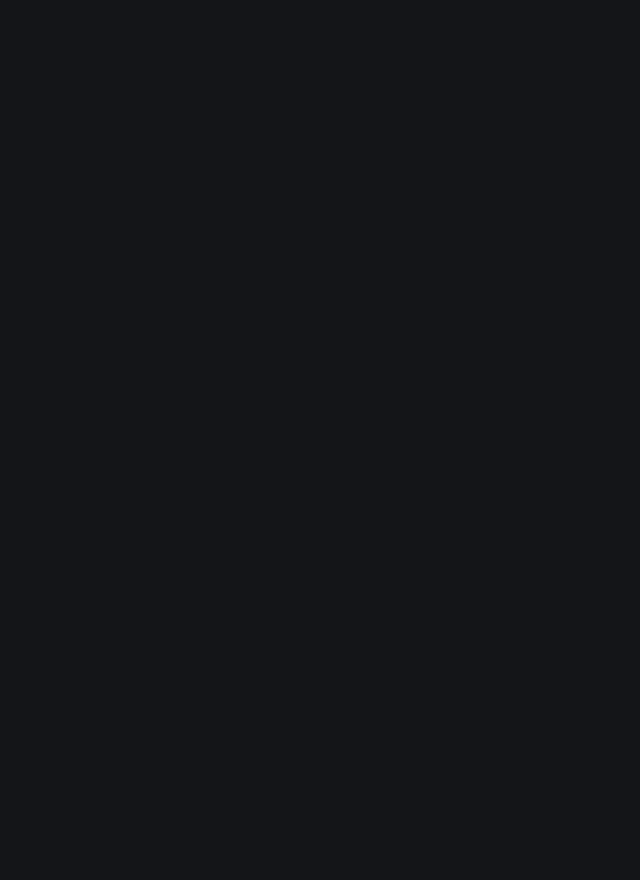
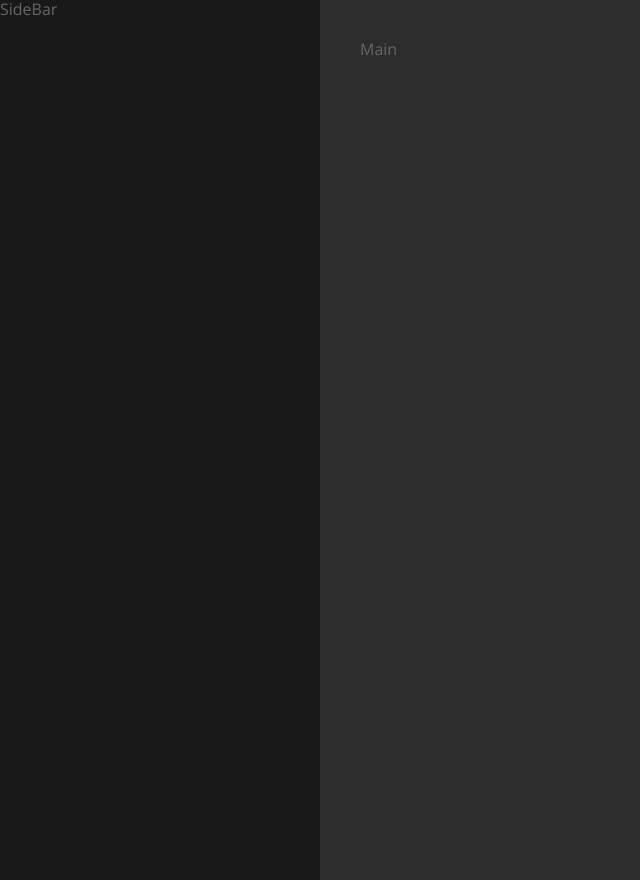
Before and after one commit to Noobiell/api-github, a React (Create React App) app: page /repositories in a window 1280 px wide. Before the commit this address had no page. Shown: the whole page, without its empty margins (0-640 px from the left). Before the commit the page ends 800 px from the top, so only its background shows below. Built offline with nearby package versions, Linux system fonts and the light colour scheme.

Commit message:
criando layout repositories

```diff
--- a/package.json
+++ b/package.json
@@ -54,6 +54,7 @@
     "eslint-plugin-react": "^7.34.1",
     "eslint-plugin-react-hooks": "^4.6.2",
     "json-server": "^0.17.4",
-    "prettier": "^2.8.8"
+    "prettier": "^2.8.8",
+    "babel-preset-react-app": "10.0.1"
   }
 }
--- a/src/pages/MainPage/index.jsx
+++ b/src/pages/MainPage/index.jsx
@@ -1,11 +1,15 @@
-import React from "react";
+import React, {useState} from "react";
+import { BsSearch } from "react-icons/bs";
 
-import { BsSearch } from "react-icons/bs";
 import { Container, Logo, Title, Form, Input, Button } from "./styles";
 import githubLogo from '../../assets/images/github-logo.svg';
 
 
 function MainPage() {
+
+  const [login, setLogin] = useState('');
+
+
   return (
     <Container>
 
@@ -14,10 +18,12 @@ function MainPage() {
 
       <Form>
 
-        <Input placeholder="Usuário" />
+        <Input placeholder="Usuário" value={login} onChange={(event)=> setLogin(event.target.value)} />
 
-        <Button>
+        <Button to={`/${login}/repositories`}>
+
           <BsSearch size={25} />
+
         </Button>
 
       </Form>
--- a/src/pages/MainPage/styles.js
+++ b/src/pages/MainPage/styles.js
@@ -1,4 +1,5 @@
 import styled from "styled-components";
+import { Link } from 'react-router-dom';
 
 export const Container = styled.div`
   display: flex;
@@ -52,7 +53,7 @@ export const Input = styled.input`
   }
 `;
 
-export const Button = styled.button`
+export const Button = styled(Link)`
 
   display: flex;
   align-items: center;
--- /dev/null
+++ b/src/pages/RepositoriesPage/index.jsx
@@ -0,0 +1,27 @@
+import React from 'react';
+
+import { Container, Sidebar, Main } from './styles';
+
+function RepositoriesPage() {
+
+  return (
+
+
+    <Container>
+
+      <Sidebar>
+        SideBar
+      </Sidebar>
+
+      <Main>
+        Main
+      </Main>
+
+    </Container>
+
+
+  )
+
+}
+
+export default RepositoriesPage
--- /dev/null
+++ b/src/pages/RepositoriesPage/styles.js
@@ -0,0 +1,44 @@
+import styled from "styled-components";
+
+export const Container = styled.main`
+
+    display: flex;
+    min-height: 100vh;
+
+    @media screen and (max-width: ${(props) => props.theme.breakPoints.md}) {
+
+      flex-direction: column;
+
+    }
+
+`;
+
+export const Sidebar = styled.aside`
+
+    background: ${(props) => props.theme.colors.background};
+    min-width: 20rem;
+    max-height: 100%;
+    overflow-y: hidden;
+`;
+
+export const Main = styled.section`
+
+    background: ${(props) => props.theme.colors.container};
+    width: 100%;
+    height: 100vh;
+    overflow-y: hidden;
+    padding: 40px;
+
+
+    @media screen and (max-width: ${(props) => props.theme.breakPoints.md}) {
+
+      height: 100%;
+
+    }
+
+    @media screen and (max-width: ${(props) => props.theme.breakPoints.sm}) {
+
+      padding: 40px 20px;
+
+    }
+`;
--- a/src/routes.jsx
+++ b/src/routes.jsx
@@ -2,11 +2,15 @@ import React from "react";
 import { Route, Routes } from "react-router-dom";
 
 import MainPage from "./pages/MainPage";
+import RepositoriesPage from "./pages/RepositoriesPage";
 
 export function AppRoutes() {
+
   return (
     <Routes>
+      <Route path="/repositories" element={<RepositoriesPage />} />
       <Route path="/" element={<MainPage />} />
     </Routes>
   );
+
 }
--- a/src/styles/Theme.jsx
+++ b/src/styles/Theme.jsx
@@ -38,7 +38,6 @@ export const theme = {
     secondary: "#FE8C00",
     container: "#2d2d2d",
     background: "#191919",
-    teste: "#258889"
   },
   fontFamily: {
     heading: ["IBM Plex Sans", "sans-serif"].join(","),
--- a/src/styles/global.js
+++ b/src/styles/global.js
@@ -8,7 +8,6 @@ export const GlobalStyle = createGlobalStyle`
     background: ${(props) => props.theme.colors.gray900};
     color: ${(props) => props.theme.colors.gray600};
     font-family: ${(props) => props.theme.fontFamily.sans};
-    padding: 1rem;
   }
 
   h1, h2, h3, h4, h5, h6 {
```
